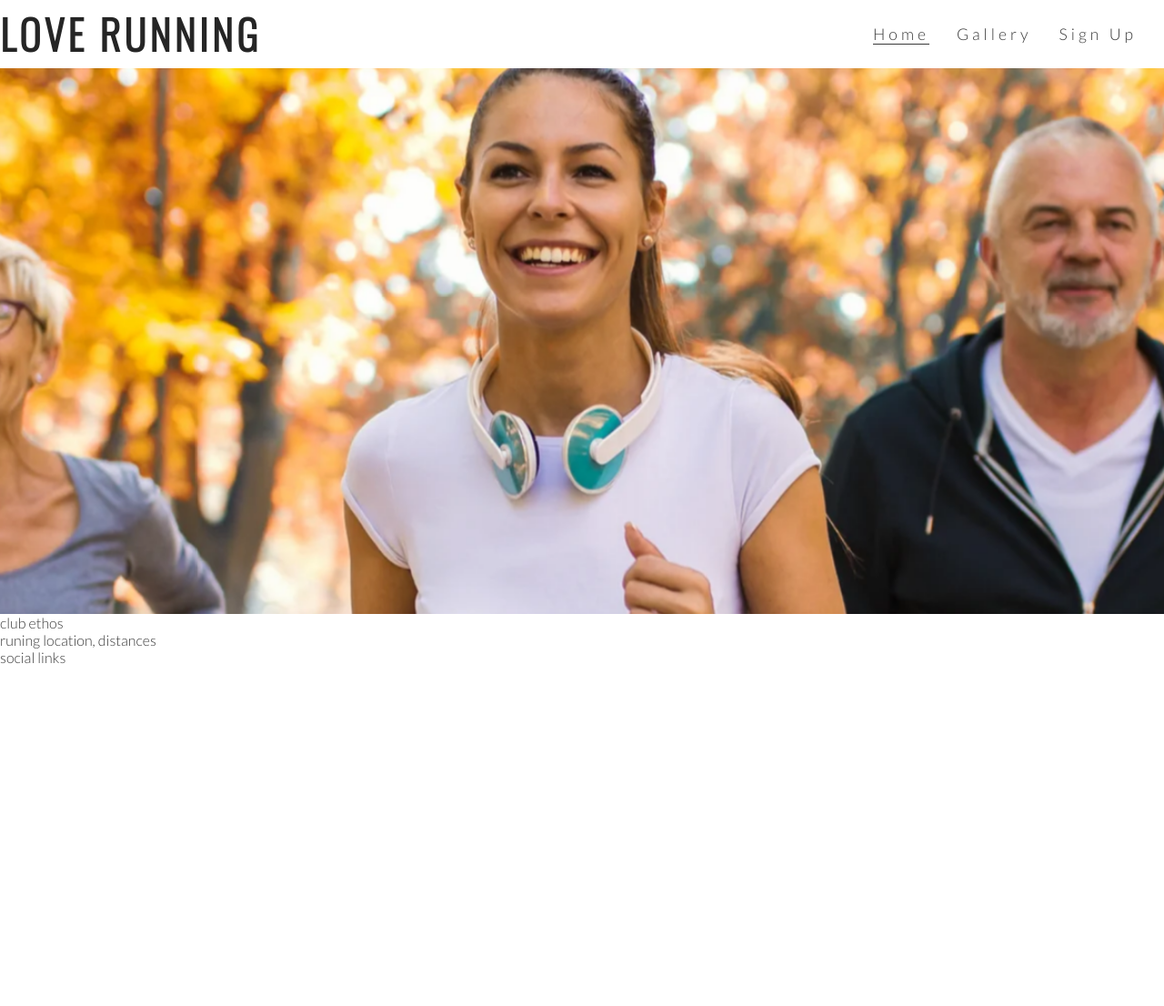
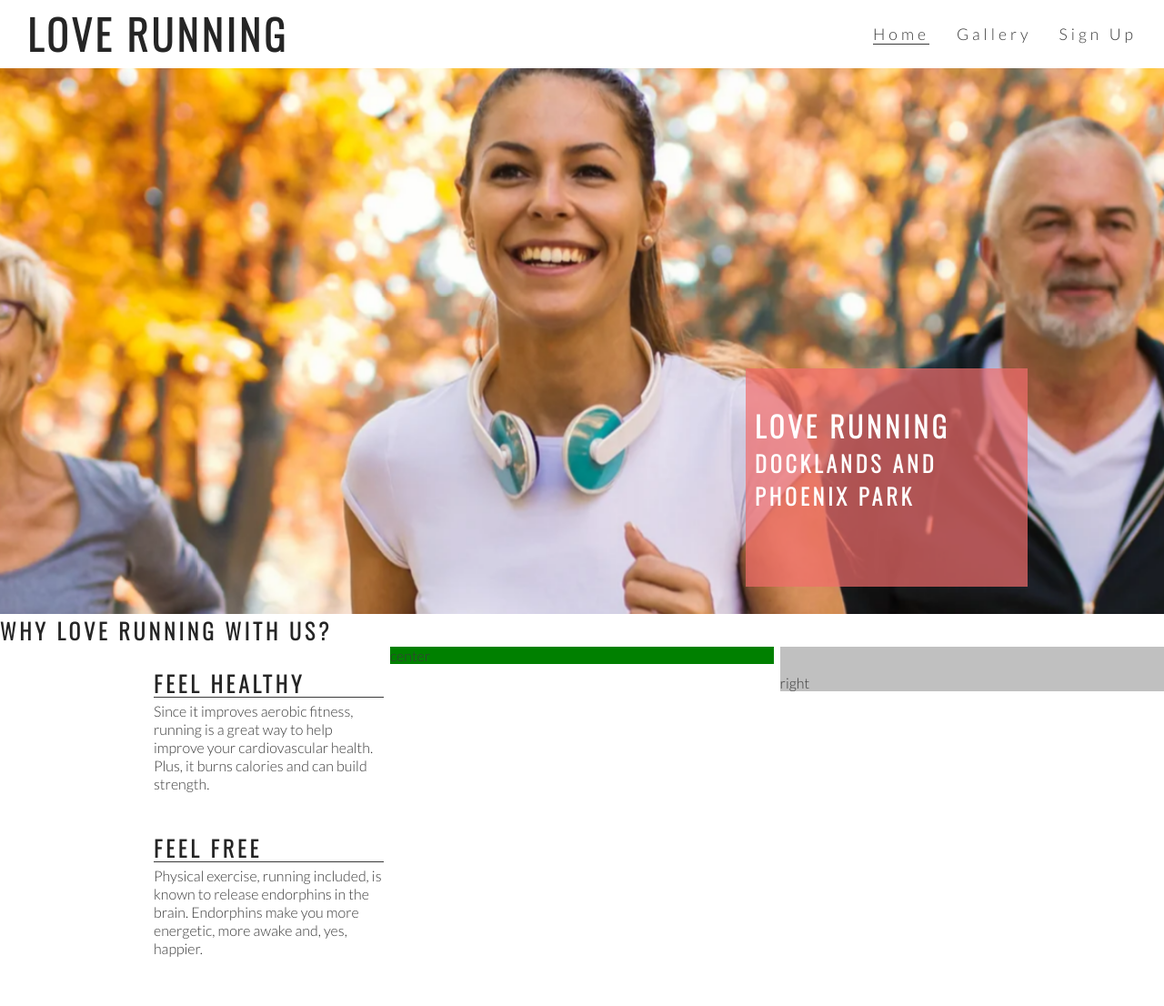
Before and after one commit to fionatreacy/Love-Running, a plain HTML site: page index.html in a window 1280 px wide. Shown: the top 1106 px of the page at 91% size. Before the commit the page ends 800 px from the top, so only its background shows below. Drawn offline with nearby package versions, Linux system fonts and the light colour scheme.

Commit message:
update format

```diff
--- a/assets/css/style.css
+++ b/assets/css/style.css
@@ -5,6 +5,7 @@
     margin: 0;
     border: none;
 }
+
 body {
     font-family: Lato, sans-serif;
     font-weight: 300;
@@ -13,12 +14,14 @@ body {
 
 /* headings and logo */
 
-h1, h2 {
+h1,
+h2 {
     font-family: Oswald, sans-serif;
     text-transform: uppercase;
     letter-spacing: 4px;
     color: #252525;
 }
+
 #logo {
     float: left;
     font-size: 280%;
@@ -30,18 +33,24 @@ h1, h2 {
     font-size: 110%;
     letter-spacing: 4px;
 }
-#menu, #logo {
+
+#menu,
+#logo {
     line-height: 75px;
+    margin-left: 30px;
 }
+
 #menu li {
     float: right;
     list-style-type: none;
     margin-right: 30px;
 }
+
 #menu a {
     text-decoration: none;
     color: inherit;
 }
+
 #menu a:hover {
     border-bottom: 1px solid #3a3a3a;
 }
@@ -49,20 +58,29 @@ h1, h2 {
 .active {
     border-bottom: 1px solid #3a3a3a;
 }
+
 #hero-outer {
     height: 600px;
     width: 100%;
     overflow: hidden;
+    position: relative;
 }
+
+#cover-text,
+#cover-text h2 {
+    color: #fff;
+}
+
 #hero-image {
     height: 600px;
     width: 100%;
     background: url(../images/hero-image.webp) no-repeat center center;
 
-/* animates zoom */
-animation-name: hero-zoom;
-animation-duration: 5s;
-animation-fill-mode: forwards;}
+    /* animates zoom */
+    animation-name: hero-zoom;
+    animation-duration: 5s;
+    animation-fill-mode: forwards;
+}
 
 /* hero image zoom */
 
@@ -70,7 +88,56 @@ animation-fill-mode: forwards;}
     from {
         transform: scale(1);
     }
+
     to {
         transform: scale(1.1)
+    }
 }
+
+#cover-text {
+    font-size: 130%;
+    font-family: Oswald, sans-serif;
+    text-transform: uppercase;
+    letter-spacing: 4px;
+    width: 300px;
+    height: 200px;
+    padding-top: 40px;
+    padding-left: 10px;
+    background: rgb(241, 109, 107, .7);
+    bottom: 30px;
+    right: 150px;
+    position: absolute;
 }
+
+#club-ethos {
+    height: 600px;
+}
+#left-about {
+    padding-top: 30px;
+    width: 33%;
+    float: left;
+}
+#right-about {
+    padding-top: 30px;
+    width: 33%;
+    float: right;
+    background: silver;
+}
+#center-about {
+    width: 33%;
+    margin: 0 auto;
+    background: green;
+}
+
+hr {
+    border-top: 1px solid #3a3a3a;
+    width: 100%;
+    margin: 5px 0;
+}
+.left-about-heading {
+    width: 60%;
+    float: right;
+    line-height: 20px;
+    clear: both;
+    margin-bottom: 50px;
+}
--- a/index.html
+++ b/index.html
@@ -14,10 +14,10 @@
 <body>
     <header>
         <a href="http://index.html">
-            <h1 id= "logo">Love Running</h1>
+            <h1 id="logo">Love Running</h1>
         </a>
         <nav>
-            <ul id= "menu">
+            <ul id="menu">
                 <li>
                     <a href="http://#">Sign Up</a>
                 </li>
@@ -34,9 +34,34 @@
     </header>
     <section id="hero-outer">
         <div id="hero-image"></div>
+        <div id="cover-text">
+            <h2>Love running</h2>
+            <h3>Docklands and Phoenix park</h3>
     </section>
-    <section>
-        club ethos
+    <section id="club-ethos">
+        <h1>Why Love running with us?</h1>
+        <div id="left-about">
+            <div class="left-about-heading">
+                <h2>Feel Healthy</h2>
+                <hr>
+                <p>Since it improves aerobic fitness, running is a great way to help improve your cardiovascular health.
+                    Plus, it burns calories and can build strength.</p>
+            </div>
+            <div class="left-about-heading">
+                <h2>Feel Free</h2>
+                <hr>
+                <p>Physical exercise, running included, is known to release endorphins in the brain. Endorphins make you
+                    more energetic, more awake and, yes, happier.</p>
+            </div>
+        </div>
+        <div id="right-about">right
+            <div>
+                <h2></h2>
+            </div>
+        </div>
+        <div id="center-about">
+            center
+        </div>
     </section>
     <section>
         runing location, distances
```
